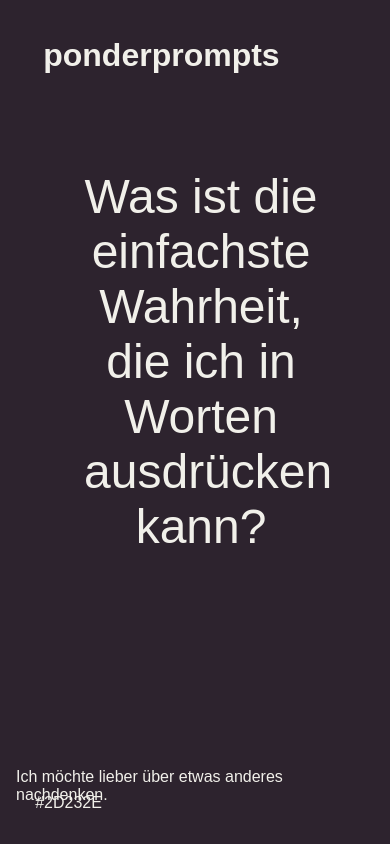
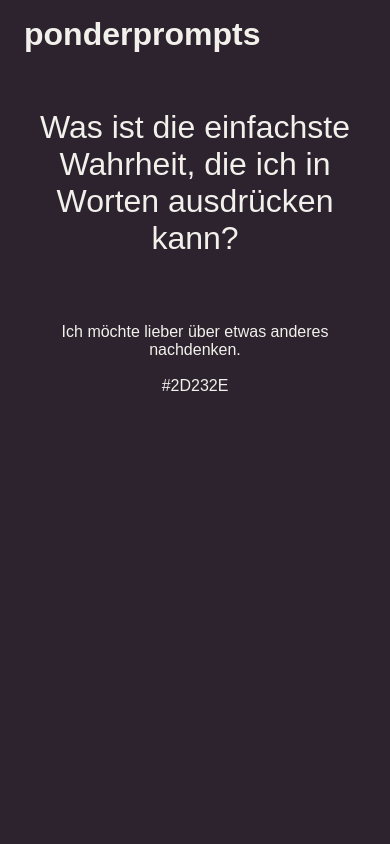
Before and after one commit to koryna/ponderprompts, an Angular app: page / in a window 390 px wide. Built offline with nearby package versions, Linux system fonts and the light colour scheme; a web font is replaced by a local one.

Commit message:
fix: responsiveness

```diff
--- a/src/app/app.component.css
+++ b/src/app/app.component.css
@@ -1,12 +1,41 @@
+
+h1 {
+  margin-top: 0;
+  padding: 0.5rem 1rem;
+}
+
+.question {
+  display: inline-block;
+  font-size: 2rem;
+}
 
 .vertical-center {
+  margin: 3rem auto;
+  text-align: center;
+  padding: 0 1rem;
+}
+
+.next-button {
+  margin: 0 3rem;
+  text-align: center;
+}
+
+.color {
+  text-align: center;
+}
+
+@media only screen and (min-width: 1080px) {
+  .vertical-center {
     margin: 0;
+
+    padding: 0;
     position: absolute;
     top: 40%;
     -ms-transform: translateY(-44%);
     transform: translateY(-44%);
     width: 99vw;
     text-align: center;
+
   }
 
   h1 {
@@ -14,13 +43,8 @@ h1 {
   }
 
   .question {
-  display: inline-block;
     max-width: 60vw;
     font-size: 3rem;
-}
-
-.d-block {
-  display: block;
   }
 
   .color {
@@ -31,9 +55,11 @@ h1 {
 
   .next-button a {
     cursor: pointer;
+    margin: 0;
     margin-top: 1rem;
     padding: 0.5rem 1rem;
     position: absolute;
     bottom: 2rem;
     right: 2.2rem;
   }
+}
--- a/src/app/app.component.html
+++ b/src/app/app.component.html
@@ -1,14 +1,15 @@
 <h1>{{ title }}</h1>
-
-<div class="next-button">
-  <a onClick="window.location.reload();">Ich möchte lieber über etwas anderes nachdenken.</a>
-</div>
 
 <div class="container">
   <div class="vertical-center">
     <div class="question">
-      {{prompt.content }}
+      {{prompt.content}}
     </div>
   </div>
+  <br/>
+  <div class="next-button">
+    <a onClick="window.location.reload();">Ich möchte lieber über etwas anderes nachdenken.</a>
+  </div>
+  <br/>
   <div class="color">{{color.backgroundColor}}</div>
 </div>
```
Lines whose indentation alone changed are shown as unchanged.
